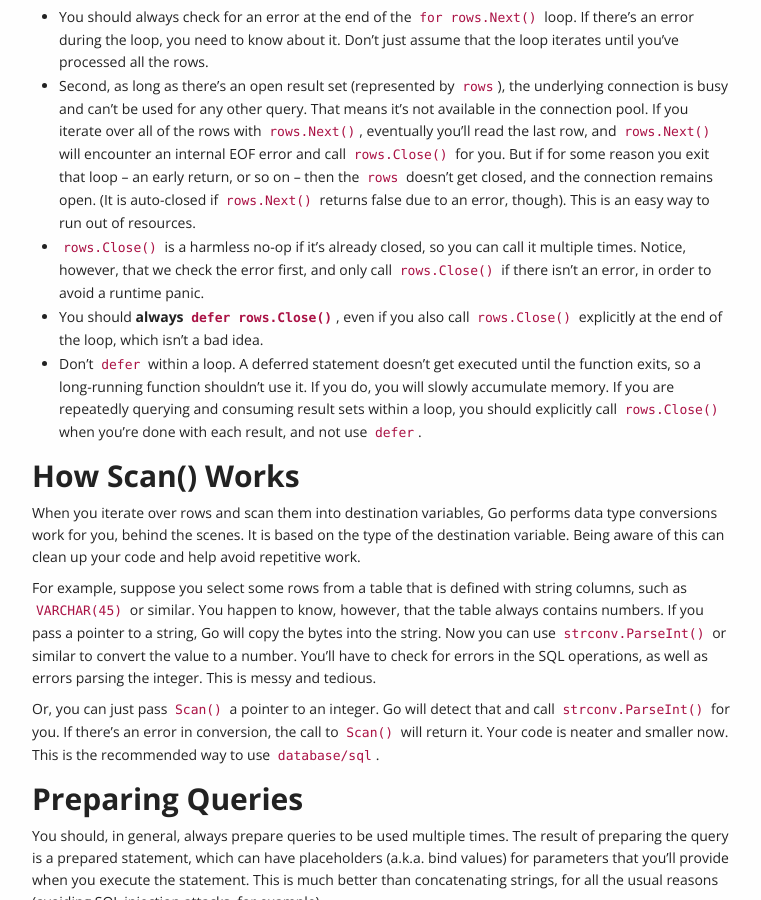
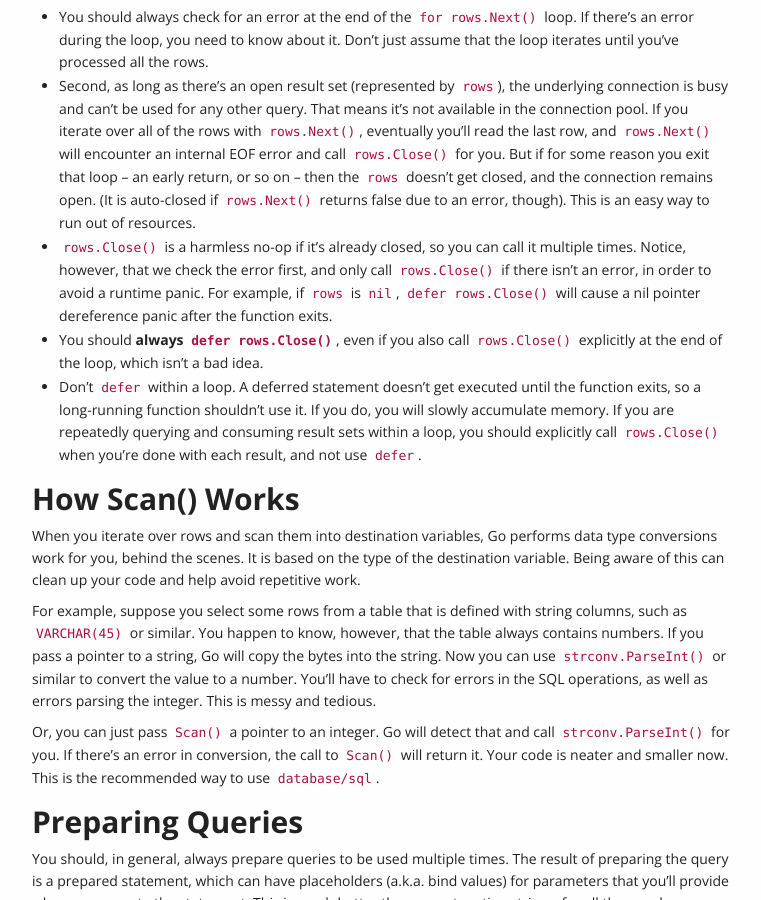
Before and after one commit to VividCortex/go-database-sql-tutorial, a Jekyll site: the page built from retrieving.md, in a window 1280 px wide and 900 px high, scrolled down 1088 px. Shown: the whole window, without its empty margins (378-1139 px from the left). Built offline with Jekyll 4.4.1, drawn with Linux system fonts in a browser that asks for light colours.

Commit message:
Update retrieving.md
Make the warning about runtime panic closing rows more explicit.

```diff
--- a/retrieving.md
+++ b/retrieving.md
@@ -76,6 +76,7 @@ A couple parts of this are easy to get wrong, and can have bad consequences.
 * `rows.Close()` is a harmless no-op if it's already closed, so you can call
   it multiple times. Notice, however, that we check the error first, and only
   call `rows.Close()` if there isn't an error, in order to avoid a runtime panic.
+  For example, if `rows` is `nil`, `defer rows.Close()` will cause a nil pointer dereference panic after the function exits.
 * You should **always `defer rows.Close()`**, even if you also call `rows.Close()`
   explicitly at the end of the loop, which isn't a bad idea.
 * Don't `defer` within a loop. A deferred statement doesn't get executed until
```
